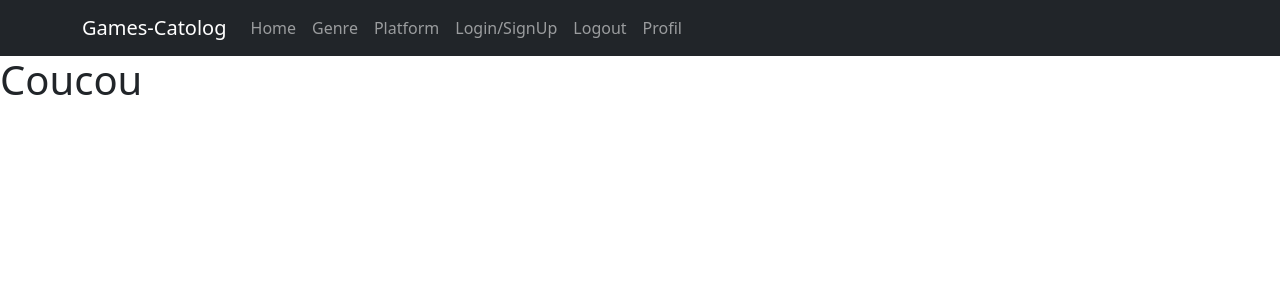
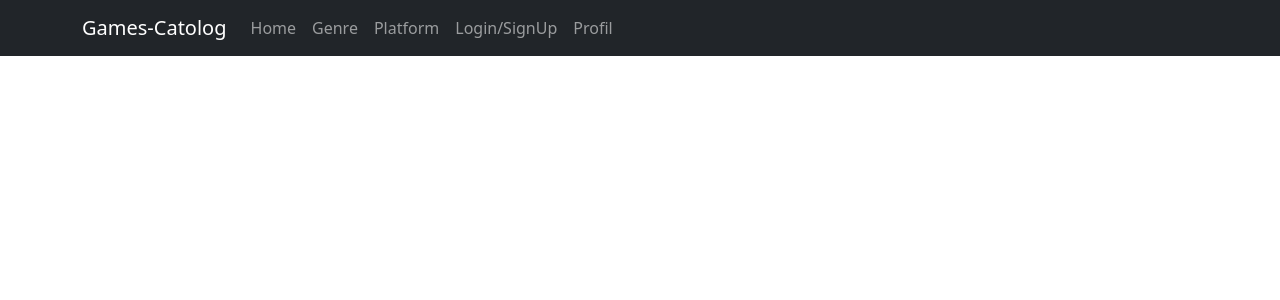
Before and after one commit to Solock/next-game-catalog, a Next.js app: page / in a window 1280 px wide. Shown: the top 300 px of the page. Built offline with nearby package versions, Linux system fonts and the light colour scheme.

Commit message:
Try to fix props value for login/logout

```diff
--- a/components/layout.tsx
+++ b/components/layout.tsx
@@ -1,6 +1,6 @@
 import { Container, Nav, Navbar, NavDropdown } from "react-bootstrap"
 
-export const Layout: React.FC = ({children}) => {
+export const Layout: React.FC = (props: { cookie: string}, {children}) => {
   return (
     <div>
       <Navbar bg="dark" variant="dark">
@@ -10,8 +10,11 @@ export const Layout: React.FC = ({children}) => {
           <Nav.Link href="/">Home</Nav.Link>
           <Nav.Link href="/genre">Genre</Nav.Link>
           <Nav.Link href="/platform">Platform</Nav.Link>
-          <Nav.Link href="/api/auth/login">Login/SignUp</Nav.Link>
-          <Nav.Link href="/api/auth/logout">Logout</Nav.Link>
+            {props.cookie ? (
+              <Nav.Link href="/api/auth/logout">Logout</Nav.Link>
+            ) : (
+            <Nav.Link href="/api/auth/login">Login/SignUp</Nav.Link>
+            )}
           <Nav.Link href="/api/auth/me">Profil</Nav.Link>
         </Nav>
         </Container>
--- a/pages/index.tsx
+++ b/pages/index.tsx
@@ -1,26 +1,30 @@
 import type { NextPage } from 'next'
 import Head from 'next/head'
 import { Layout } from '../components/layout'
-// import { GetServerSideProps } from "next";
+import { GetServerSideProps } from "next";
 // import { getDatabase } from "../src/utils/database"
 
-const Home: NextPage = () => {
+export default function Home(props: { cookie: string }) {
   return (
-    <Layout>
+    <Layout cookie={props.cookie}>
       <div>
-        <Head>
-          <title>Games-Catalog</title>
-          <meta name="description" content="Generated by create next app" />
-          <link rel="icon" href="/favicon.ico" />
-        </Head>
-
         <main>
           <h1>Coucou</h1>
         </main>
       </div>
     </Layout>
+  )
+}
 
-  )
+export const getServerSideProps: GetServerSideProps = async (context) => {
+  if (context.req.cookies.appSession === undefined) {
+    return {
+      props: {},
+    }
+  }
+  return {
+    props : { cookie: context.req.cookies.appSession },
+  }
 }
 
 
@@ -37,5 +41,3 @@ const Home: NextPage = () => {
 //     }
 //   };
 // }
-
-export default Home
```
